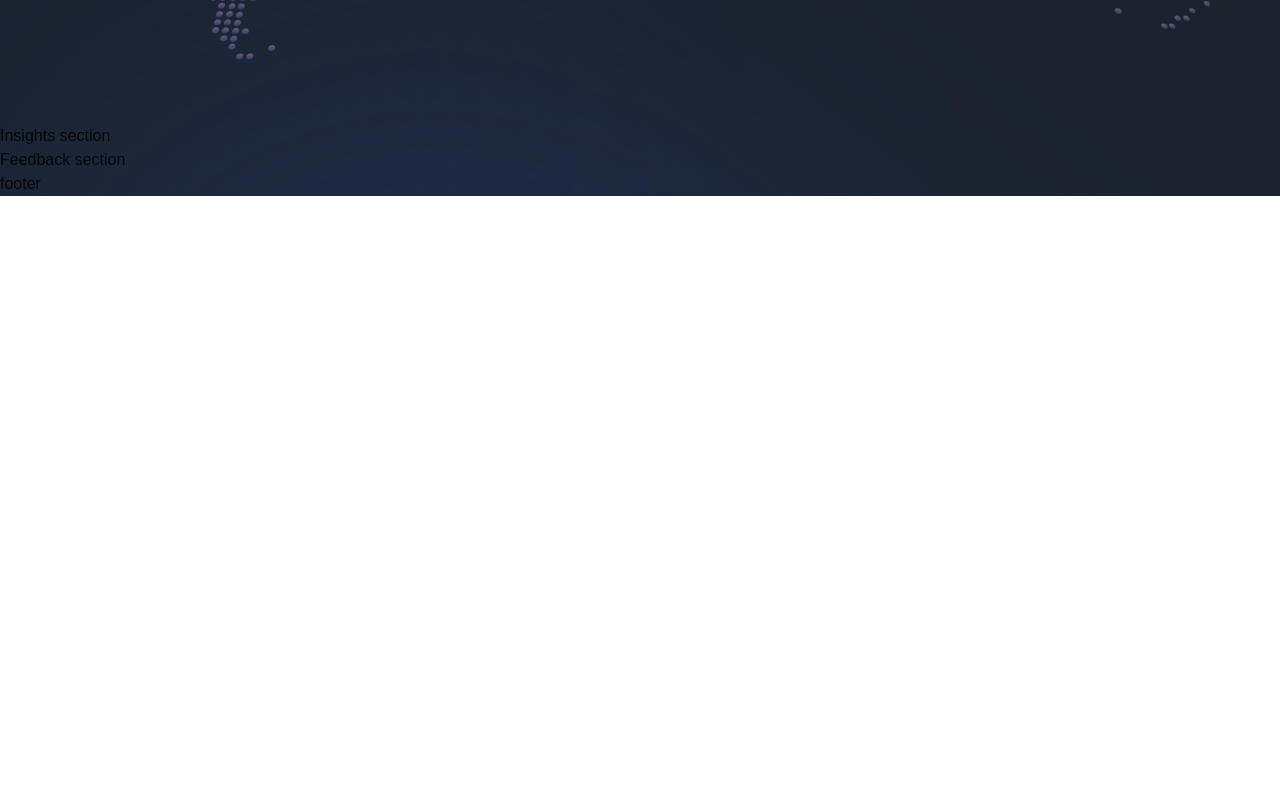
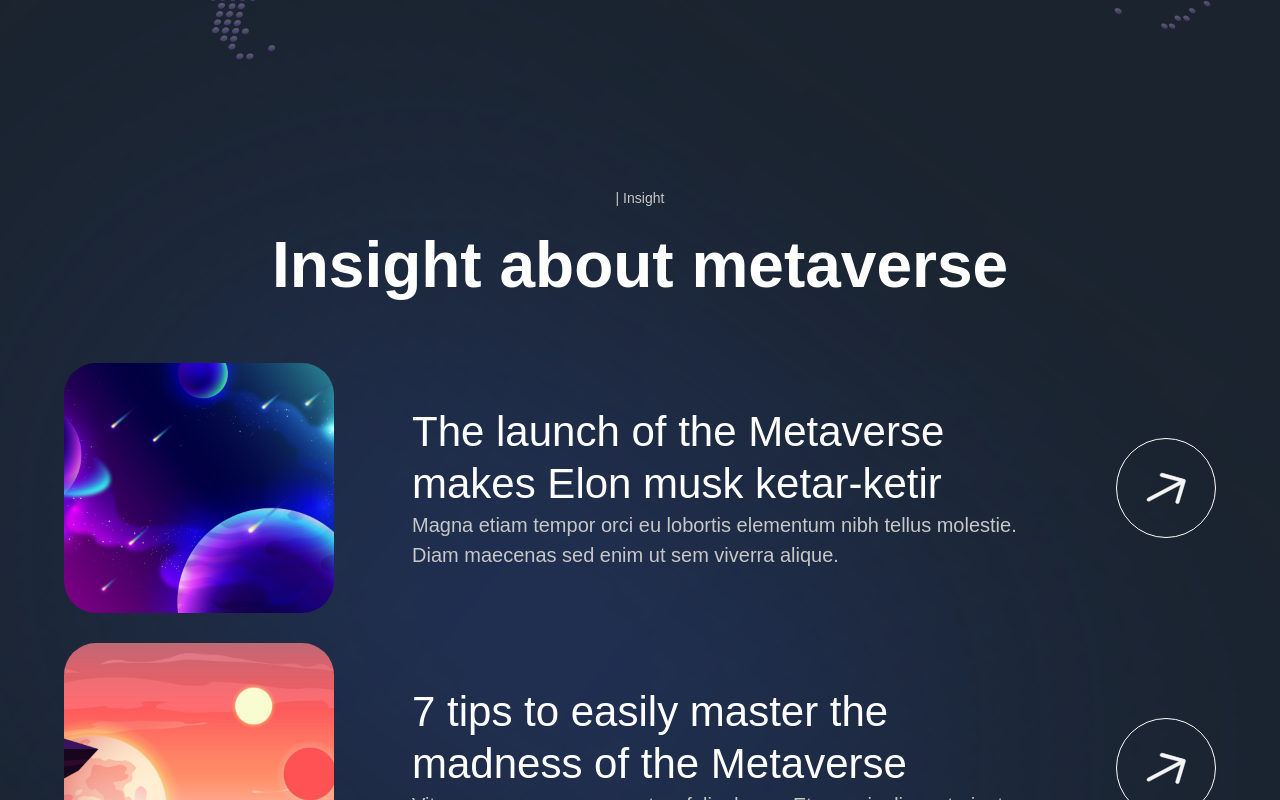
Before and after one commit to denzelws/metaversus, a Next.js app in the folder client/: page / in a window 1280 px wide. Shown: the part 5100-5900 px from the top of the page. Before the commit the page ends 5296 px from the top, so only its background shows below. Built offline with nearby package versions, Linux system fonts and the light colour scheme; a web font is replaced by a local one.

Commit message:
Add Insight and InsightCard structure

```diff
--- a/client/components/InsightCard.tsx
+++ b/client/components/InsightCard.tsx
@@ -1,3 +1,49 @@
-const InsightCard = () => <div>Insight Card</div>
+'use client'
+
+import { motion } from 'framer-motion'
+
+import styles from '../styles'
+import { fadeIn } from '../utils/motion'
+
+export type InsightCardProps = {
+  imgUrl: string
+  title: string
+  subtitle: string
+  index: number
+}
+
+const InsightCard = ({ imgUrl, title, subtitle, index }: InsightCardProps) => (
+  <motion.div
+    variants={fadeIn('up', 'spring', index * 0.5, 1)}
+    className="flex md:flex-row flex-col gap-4"
+  >
+    <img
+      src={imgUrl}
+      alt="planet-01"
+      className="md:w-[270px] w-full h-[250px] rounded-[32px] object-cover"
+    />
+    <div className="w-full flex justify-between items-center">
+      <div className="flex-1 md:ml-[62px] flex flex-col max-w-[650px]">
+        <h4 className="font-normal lg:text-[42px] text-[26px] leading-[52px] text-white">
+          {title}
+        </h4>
+        <p className="font-normal lg:text-[20px] text-[14px] text-secondary-white">
+          {subtitle}
+        </p>
+      </div>
+
+      <div
+        className="lg:flex hidden justify-center items-center
+      w-[100px] h-[100px] rounded-full bg-transparent border-[1px] border-white"
+      >
+        <img
+          src="arrow.svg"
+          alt="arrow button"
+          className="w-[40%] h-[40%] object-contain"
+        />
+      </div>
+    </div>
+  </motion.div>
+)
 
 export default InsightCard
--- a/client/sections/Insights.tsx
+++ b/client/sections/Insights.tsx
@@ -1,3 +1,37 @@
-const Insights = () => <section>Insights section</section>
+'use client'
 
+import { motion } from 'framer-motion'
+import { staggerContainer } from '../utils/motion'
+import { InsightCard, TitleText, TypingText } from '../components'
+
+import { insights } from '../worlds/mock'
+
+import styles from '../styles'
+
+const Insights = () => (
+  <section className={`${styles.paddings} relative z-10`}>
+    <motion.div
+      variants={staggerContainer}
+      initial="hidden"
+      whileInView="show"
+      viewport={{ once: false, amount: 0.25 }}
+      className={`${styles.innerWidth} mx-auto flex flex-col`}
+    >
+      <TypingText title="| Insight" textStyles="text-center" />
+      <TitleText
+        title={<>Insight about metaverse</>}
+        textStyles="text-center"
+      />
+      <div className="mt-[50px] flex flex-col gap-[30px]">
+        {insights.map((insight, index) => (
+          <InsightCard
+            key={`insight - ${index}`}
+            {...insight}
+            index={index + 1}
+          />
+        ))}
+      </div>
+    </motion.div>
+  </section>
+)
 export default Insights
```
